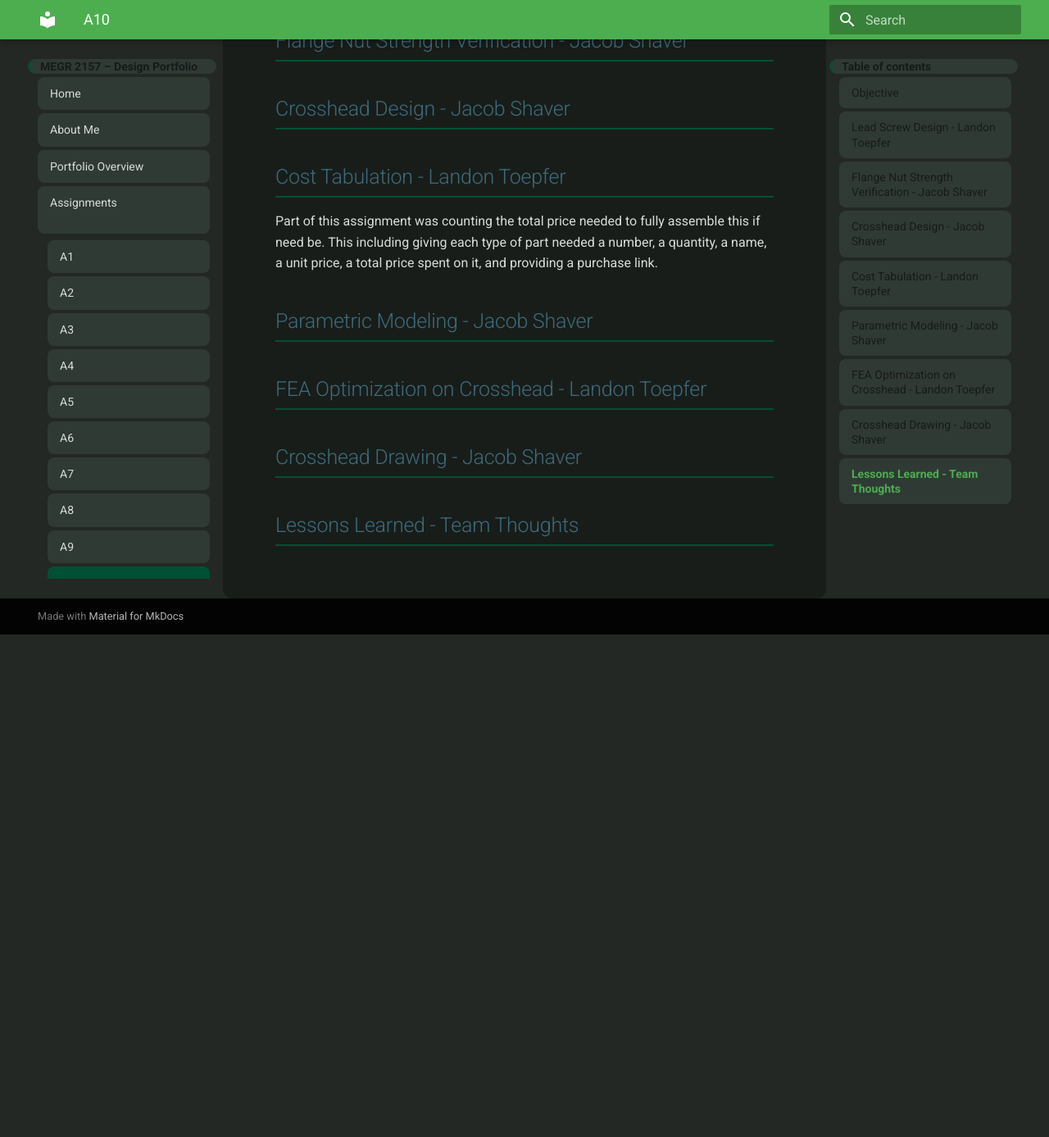
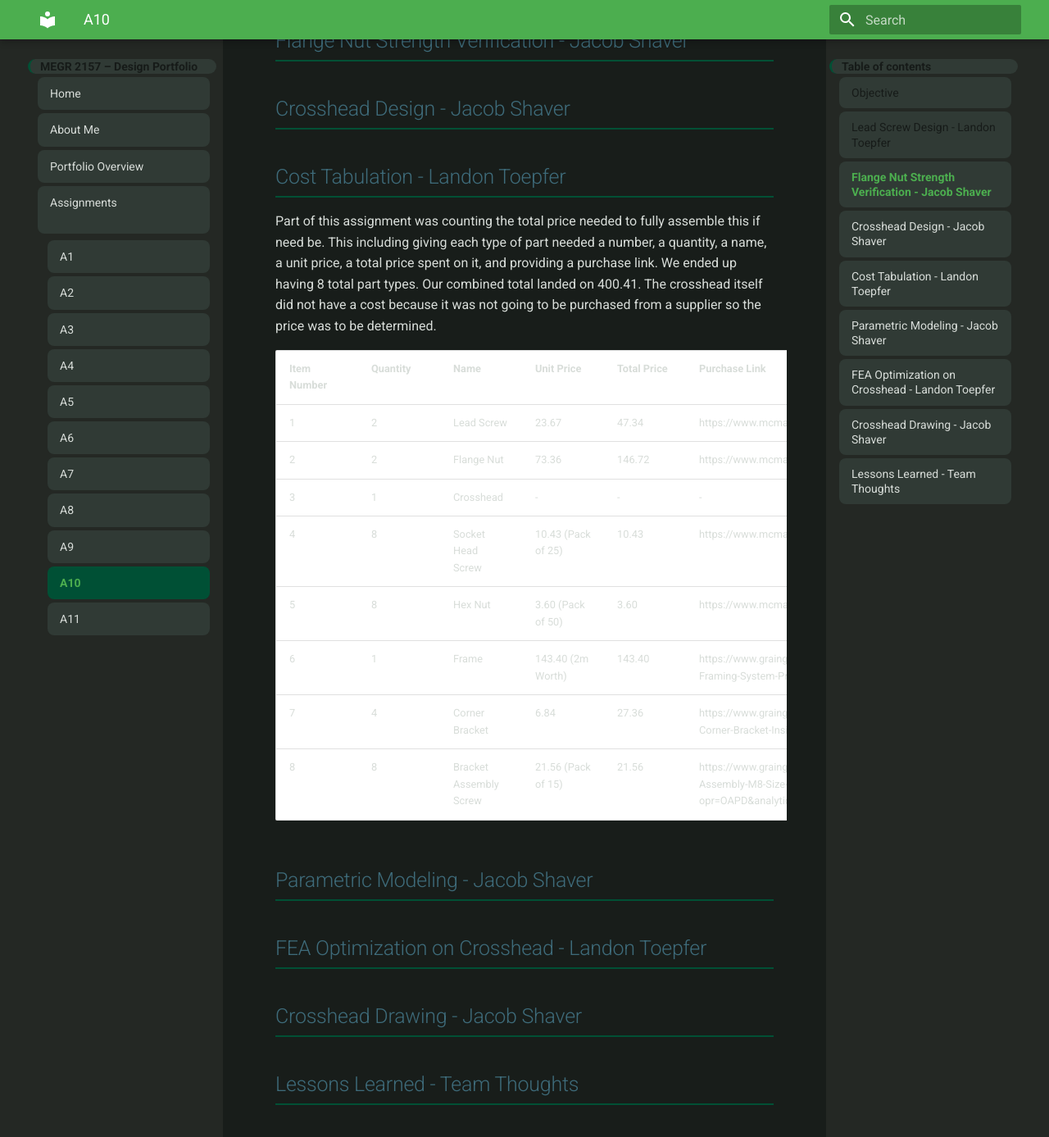
Before and after one commit to LandonToepfer/megr2157-portfolio, an MkDocs documentation site: the page built from docs/assignments/A10/index.md, in a window 1280 px wide and 1400 px high, scrolled down 1710 px. Shown: the top 1387 px of the window at 82% size. Built offline with MkDocs 1.6.1 and Material for MkDocs 9.7.7, drawn with Linux system fonts in a browser that asks for light colours; before the commit the page ends 2484 px from its top, so only the background shows below that.

Commit message:
Update index.md

```diff
--- a/docs/assignments/A10/index.md
+++ b/docs/assignments/A10/index.md
@@ -23,7 +23,18 @@ PICTURE 4, LEAD SCREW WORK PART 3
 ## Crosshead Design - Jacob Shaver
 
 ## Cost Tabulation - Landon Toepfer
-Part of this assignment was counting the total price needed to fully assemble this if need be. This including giving each type of part needed a number, a quantity, a name, a unit price, a total price spent on it, and providing a purchase link.
+Part of this assignment was counting the total price needed to fully assemble this if need be. This including giving each type of part needed a number, a quantity, a name, a unit price, a total price spent on it, and providing a purchase link. We ended up having 8 total part types. Our combined total landed on 400.41. The crosshead itself did not have a cost because it was not going to be purchased from a supplier so the price was to be determined.
+
+| Item Number | Quantity | Name | Unit Price | Total Price | Purchase Link |
+| --- | --- | --- | --- | --- | --- |
+| 1 | 2 | Lead Screw | 23.67 | 47.34 | https://www.mcmaster.com/7549K72/ |
+| 2 | 2 | Flange Nut | 73.36 | 146.72 | https://www.mcmaster.com/7549K16/ |
+| 3 | 1 | Crosshead | - | - | - |
+| 4 | 8 | Socket Head Screw | 10.43 (Pack of 25) | 10.43 | https://www.mcmaster.com/91251A550/ |
+| 5 | 8 | Hex Nut | 3.60 (Pack of 50) | 3.60 | https://www.mcmaster.com/95479A111/ |
+| 6 | 1 | Frame | 143.40 (2m Worth) | 143.40 | https://www.grainger.com/product/80-20-T-Slot-Framing-System-Profiles-906T85 |
+| 7 | 4 | Corner Bracket | 6.84 | 27.36 | https://www.grainger.com/product/80-20-Inside-Corner-Bracket-Inside-5JRP7 |
+| 8 | 8 | Bracket Assembly Screw | 21.56 (Pack of 15) | 21.56 | https://www.grainger.com/product/80-20-Bolt-Assembly-M8-Size-5JRH6?opr=OAPD&analytics=relItems_5JRP7&position=1 |
 
 ## Parametric Modeling - Jacob Shaver
 
```
